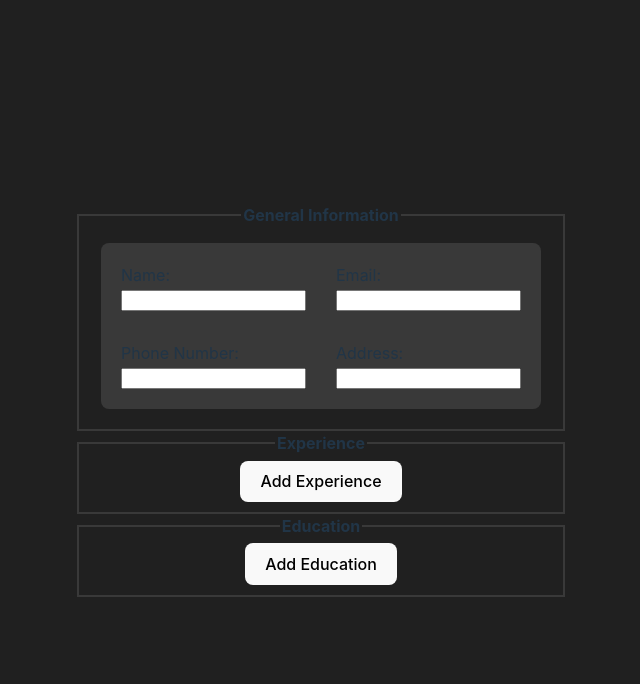
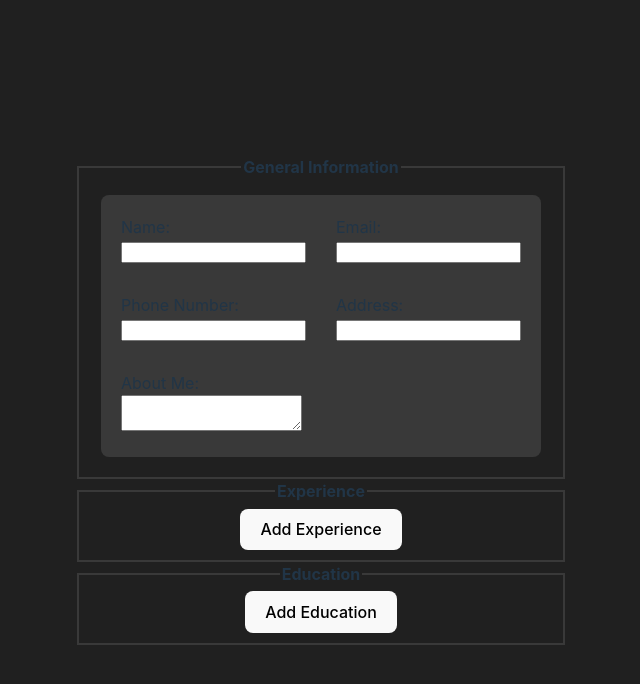
Before and after one commit to BDS-001/React-CV-Application, a React (Vite) app: page / in a window 1280 px wide. Shown: the top 684 px of the page, without its empty margins (319-959 px from the left). Built offline with nearby package versions, Linux system fonts and the light colour scheme.

Commit message:
adde about me section

```diff
--- a/src/components/GeneralInformation.jsx
+++ b/src/components/GeneralInformation.jsx
@@ -8,7 +8,7 @@ function Items({ info, handleInput }) {
                 <div key={entry.id} className="form-item">
                     <label htmlFor={entry.id}>{entry.text}:</label>
                     <br />
-                    <input type={entry.type} id={entry.id} name={entry.id} value={entry.val} onChange={(e) => {handleInput(entry.id, e.target.value)}} />
+                    {entry.type !== 'text area' ? <input type={entry.type} id={entry.id} name={entry.id} value={entry.val} onChange={(e) => {handleInput(entry.id, e.target.value)}}/> : <textarea id={entry.id} name={entry.id} value={entry.val} onChange={(e) => {handleInput(entry.id, e.target.value)}}/>}
                 </div>
             ))}
         </>
@@ -21,6 +21,7 @@ export default function GeneralInformation() {
         {text: 'Email', type: 'text', id: 'email', val:''},
         {text: 'Phone Number', type: 'text', id: 'phone', val:''},
         {text: 'Address', type: 'text', id: 'address', val:''},
+        {text: 'About Me', type: 'text area', id: 'about-me', val:''}
     ]
     const [info, setInfo] = useState(data)
 
```
